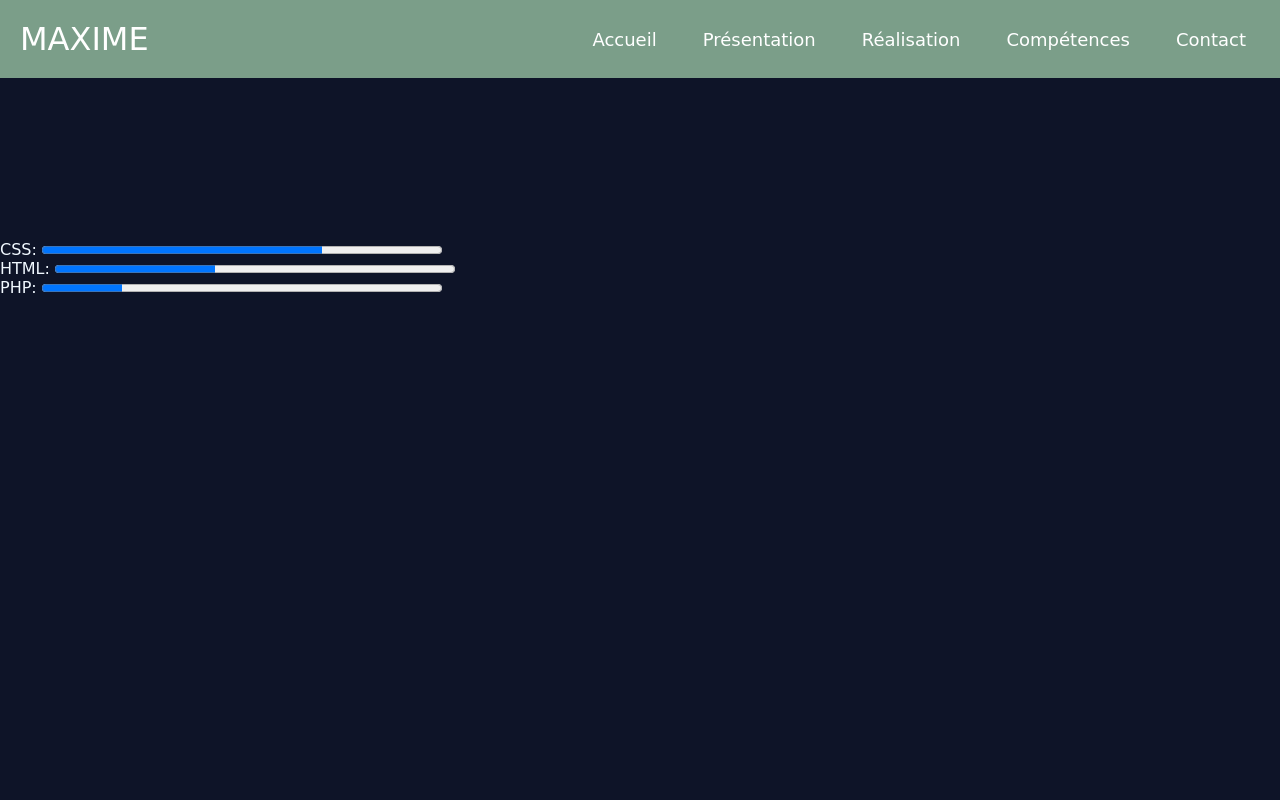
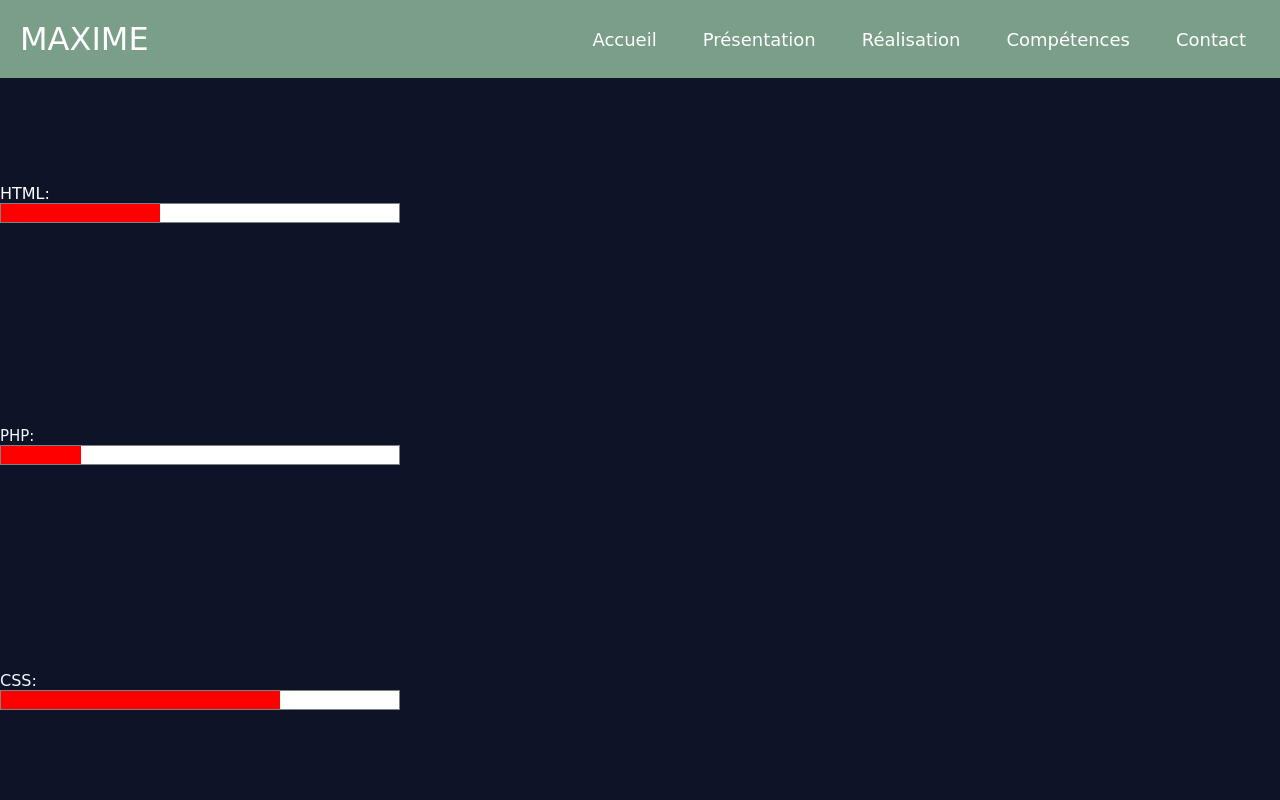
Before and after one commit to Robi62300/portfolio, a PHP site: the page made by Pages/Compétences.html in a window 1280 px wide. Run offline with PHP 8.4, Linux system fonts and the light colour scheme.

Commit message:
suitesite

```diff
--- a/Css/Main/index.css
+++ b/Css/Main/index.css
@@ -22,6 +22,17 @@
      grid-gap: 10px;
      justify-content: center;
      height: 90vh;
+ }
+
+ .Section3 {
+     position: relative;
+     display: grid;
+     grid-template-rows: repeat(3, 1fr);
+     grid-template-columns: repeat(3, 1fr);
+     grid-gap: 10px;
+     justify-content: center;
+     height: 90vh;
+     width: 100vw;
  }
 
  .two {
@@ -80,24 +91,45 @@
  }
 
  .CSS {
+     grid-column: 1;
+     grid-row: 3;
+     top: 13vh;
+     align-self: center;
      color: aliceblue;
-     position: relative;
-     top: 20vh;
+     position: absolute;
 
  }
 
  .HTML {
-     color: aliceblue;
-     position: relative;
-     top: 20vh;
+     grid-column: 1;
+     grid-row: 1;
+     top: 13vh;
+     color: rgb(255, 255, 255);
+     position: absolute;
+
  }
 
  .PHP {
+     grid-column: 1;
+     grid-row: 2;
+     font-size: 15px;
+     top: 13vh;
      color: aliceblue;
-     position: relative;
-     top: 20vh;
+     position: absolute;
+
  }
 
  .longeur {
+     position: absolute;
+     height: 20px;
      width: 400px;
+     border: 1px solid gray;
  }
+
+ .longeur::-webkit-progress-bar {
+     background-color: white;
+ }
+
+ .longeur::-webkit-progress-value {
+     background-color: rgb(255, 0, 0);
+ }
--- a/Pages/Compétences.html
+++ b/Pages/Compétences.html
@@ -39,10 +39,11 @@
 
 
     <main>
-        <div class="CSS">CSS: <progress class="longeur" value="70" max="100"> </progress></div>
-        <div class="HTML">HTML: <progress class="longeur" value="40" max="100"></progress></div>
-        <div class="PHP">PHP: <progress class="longeur" value="20" max="100"></progress></div>
-
+        <div class="Section3">
+            <div class="CSS">CSS: <br> <progress class="longeur" value="70" max="100"> </progress></div>
+            <div class="HTML">HTML: <br> <progress class="longeur" value="40" max="100"></progress></div>
+            <div class="PHP">PHP: <br> <progress class="longeur" value="20" max="100"></progress></div>
+        </div>
     </main>
 
 </body>
```
